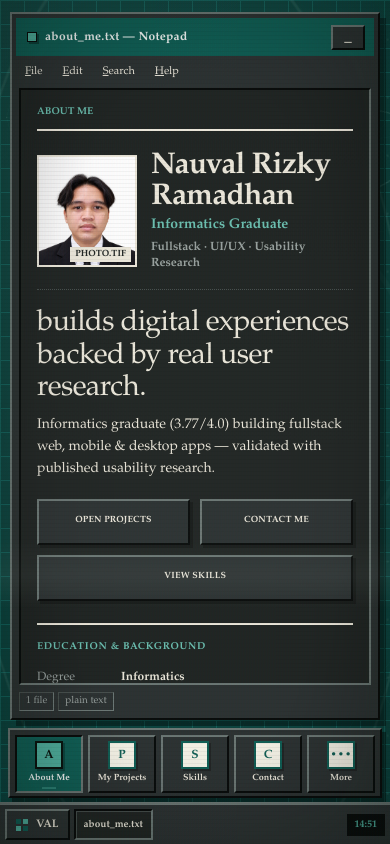
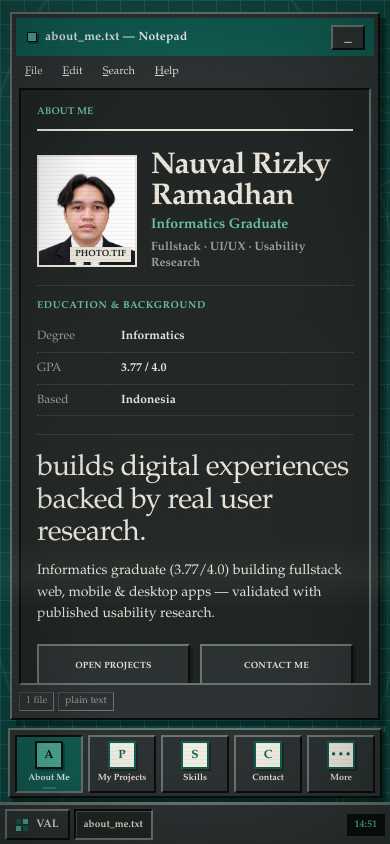
Before and after one commit to nauvalrizz/portfolio, a Next.js app: page / in a window 390 px wide. Built offline with nearby package versions, Linux system fonts and the light colour scheme.

Commit message:
Sidebar groups photo+facts; looping typing animation

```diff
--- a/app/globals.css
+++ b/app/globals.css
@@ -291,8 +291,10 @@
     #gallery-window{top:76px;left:calc(50% - 350px);width:700px;height:520px;z-index:8}
     #customize-window{top:82px;left:calc(50% - 245px);width:490px;height:500px;z-index:8}
 
-    .about-grid{display:grid;grid-template-columns:minmax(0,1fr) 132px;grid-template-areas:"label identity" "copy identity" "copy facts";grid-template-rows:auto auto auto;gap:0 22px;height:auto}
+    .about-grid{display:grid;grid-template-columns:minmax(0,1fr) 132px;grid-template-areas:"label sidebar" "copy sidebar" "copy sidebar";grid-template-rows:auto auto auto;gap:0 22px;height:auto}
     .about-copy{grid-area:copy;display:flex;flex-direction:column;justify-content:flex-start;min-width:0}
+    .about-sidebar{grid-area:sidebar;display:flex;flex-direction:column;gap:14px;min-width:0;align-self:start}
+    .about-identity{min-width:0}
     .file-label{grid-area:label;margin:0 0 18px;font:600 13px/1.5 var(--reading);color:var(--active-hi)}
     h1{margin:0;font:600 clamp(32px,3vw,44px)/1.12 var(--reading);letter-spacing:-.02em}
     h1 span{display:block;font-weight:400}
@@ -306,7 +308,7 @@
     .about-links{display:flex;flex-wrap:wrap;gap:6px;margin-top:17px}
     .pixel-button{padding:8px 11px;background:var(--panel);cursor:pointer;font:700 12px/1.2 var(--reading);letter-spacing:.02em;text-decoration:none}
     .pixel-button:active,.swatch:active,.pattern-button[aria-pressed="true"],.motion-button[aria-pressed="true"]{border-color:var(--dark) var(--light) var(--light) var(--dark);background:var(--select);color:var(--select-ink);transform:translate(1px,1px)}
-    .about-identity{grid-area:identity;min-width:0}
+    .about-identity{min-width:0}
     .about-identity-copy{display:none}
     .portrait{position:relative;display:grid;place-items:center;min-height:170px;padding:12px;border:2px solid var(--ink);background:repeating-linear-gradient(45deg,#e6e6df 0 5px,#b9bbb4 5px 10px);overflow:hidden;text-align:center;color:var(--muted);font:12px/1.45 var(--reading)}
     .portrait::after{content:"PHOTO.TIF";position:absolute;right:4px;bottom:3px;padding:3px 5px;background:var(--ink);color:var(--paper);font:700 9px/1 var(--reading)}
@@ -315,11 +317,11 @@
     .portrait:has(> .portrait-img){padding:0;background:none!important;min-height:0}
     :root.theme-dark .portrait:has(> .portrait-img){background:none!important}
     .portrait:has(> .portrait-img) .portrait-img{height:auto;min-height:0;max-height:none;aspect-ratio:3/3.6}
-    .facts{grid-area:facts;margin:12px 0 0;font:12px/1.4 var(--reading)}
+    .about-sidebar .facts{margin:0;font:12px/1.4 var(--reading)}
     .facts div{display:flex;justify-content:space-between;gap:8px;padding:4px 0;border-bottom:1px dotted var(--mid)}
     .facts dt{color:var(--muted)}.facts dd{margin:0;font-weight:700;text-align:right}
     .expanded-panel{display:none}
-    .window.maximized .about-grid{grid-template-columns:minmax(0,1fr) 180px;grid-template-areas:"label identity" "copy identity" "copy facts" "expanded expanded";grid-template-rows:auto auto auto auto;align-content:start;gap:0 34px}
+    .window.maximized .about-grid{grid-template-columns:minmax(0,1fr) 180px;grid-template-areas:"label sidebar" "copy sidebar" "copy sidebar" "expanded expanded";grid-template-rows:auto auto auto auto;align-content:start;gap:0 34px}
     .window.maximized .about-copy{display:block}
     .window.maximized .about-copy p{max-width:720px}
     .window.maximized .about-links{margin-top:24px}
@@ -940,10 +942,11 @@
     @media(max-width:767px){
       #about-window .window-body,#skills-window .window-body,#contact-window .window-body{padding:16px;overflow-x:hidden;overflow-y:auto;overscroll-behavior:contain;scrollbar-width:thin}
 
-      #about-window .about-grid,#about-window.window.maximized .about-grid{display:grid;grid-template-columns:minmax(0,1fr);grid-template-areas:"label" "identity" "copy" "facts" "background" "expanded";grid-template-rows:auto;gap:0;height:auto}
+      #about-window .about-grid,#about-window.window.maximized .about-grid{display:grid;grid-template-columns:minmax(0,1fr);grid-template-areas:"label" "sidebar" "copy" "background" "expanded";grid-template-rows:auto;gap:0;height:auto}
       #about-window .file-label{grid-area:label;margin:0 0 10px;font-size:0;line-height:1.3;letter-spacing:.09em}
       #about-window .file-label::after{content:"ABOUT ME";font-size:10px}
-      #about-window .about-identity{grid-area:identity;display:grid;grid-template-columns:100px minmax(0,1fr);align-items:center;gap:14px;margin:0 0 18px;padding-bottom:18px;border-bottom:1px dotted var(--mid)}
+      #about-window .about-sidebar{grid-area:sidebar;display:flex;flex-direction:column;gap:0;margin:0 0 18px;padding-bottom:18px;border-bottom:1px dotted var(--mid)}
+      #about-window .about-identity{display:grid;grid-template-columns:100px minmax(0,1fr);align-items:center;gap:14px}
       #about-window .portrait,#about-window.window.maximized .portrait{width:100px;height:112px;min-height:0;padding:8px;object-fit:cover}
       #about-window .portrait:has(> .portrait-img),#about-window.window.maximized .portrait:has(> .portrait-img){padding:0;background:none!important;width:100px;height:112px;overflow:hidden}
       #about-window .portrait:has(> .portrait-img) .portrait-img{width:100%;height:100%;object-fit:cover;object-position:top center}
@@ -962,7 +965,7 @@
       #about-window .about-links .pixel-button:nth-child(2){grid-column:1/-1;grid-row:2}
       #about-window .about-links .pixel-button:nth-child(3){grid-column:2;grid-row:1}
       #about-window .about-links .pixel-button:active{box-shadow:1px 1px 0 rgba(0,0,0,.25);transform:translate(2px,2px)}
-      #about-window .facts{grid-area:facts;margin:22px 0 0;padding-top:16px;border-top:2px solid var(--ink);font-size:12px}
+      #about-window .about-sidebar .facts{margin:14px 0 0;padding-top:14px;border-top:1px dotted var(--mid);font-size:12px}
       #about-window .facts::before{content:"EDUCATION & BACKGROUND";display:block;margin:0 0 8px;color:var(--active-hi);font:700 10px/1.3 var(--reading);letter-spacing:.07em}
       #about-window .facts div{display:grid;grid-template-columns:72px minmax(0,1fr);gap:12px;padding:7px 0}
       #about-window .facts dd{text-align:left;overflow-wrap:anywhere}
--- a/public/js/portfolio.js
+++ b/public/js/portfolio.js
@@ -1,6 +1,6 @@
 
     (function(){if(window.__nopalPortfolioInit)return;window.__nopalPortfolioInit=true;
-      function typeAboutTagline(){var el=document.querySelector('#about-window .h1-tagline');if(!el||el.dataset.typed)return;if(window.matchMedia&&window.matchMedia('(prefers-reduced-motion: reduce)').matches)return;var text=el.textContent;el.dataset.typed='true';el.textContent='';el.classList.add('typing-active');var i=0;(function tick(){if(i<=text.length){el.textContent=text.slice(0,i);i++;setTimeout(tick,60);}else{el.classList.remove('typing-active');}})();}setTimeout(typeAboutTagline,900);
+      function typeAboutTagline(){var el=document.querySelector('#about-window .h1-tagline');if(!el||el.dataset.typingInit)return;if(window.matchMedia&&window.matchMedia('(prefers-reduced-motion: reduce)').matches)return;el.dataset.typingInit='true';var text=el.textContent.trim();var i=0,deleting=false;el.classList.add('typing-active');function tick(){if(!deleting){i++;el.textContent=text.slice(0,i);if(i>=text.length){deleting=true;setTimeout(tick,2600);return;}setTimeout(tick,60);}else{i--;el.textContent=text.slice(0,i);if(i<=0){deleting=false;setTimeout(tick,900);return;}setTimeout(tick,28);}}el.textContent='';setTimeout(tick,900);}setTimeout(typeAboutTagline,900);
 
       var desktop=document.getElementById('desktop');
       var windows=Array.prototype.slice.call(document.querySelectorAll('.window'));
```
Also changed, not shown: lib/bodyHtml.js.
